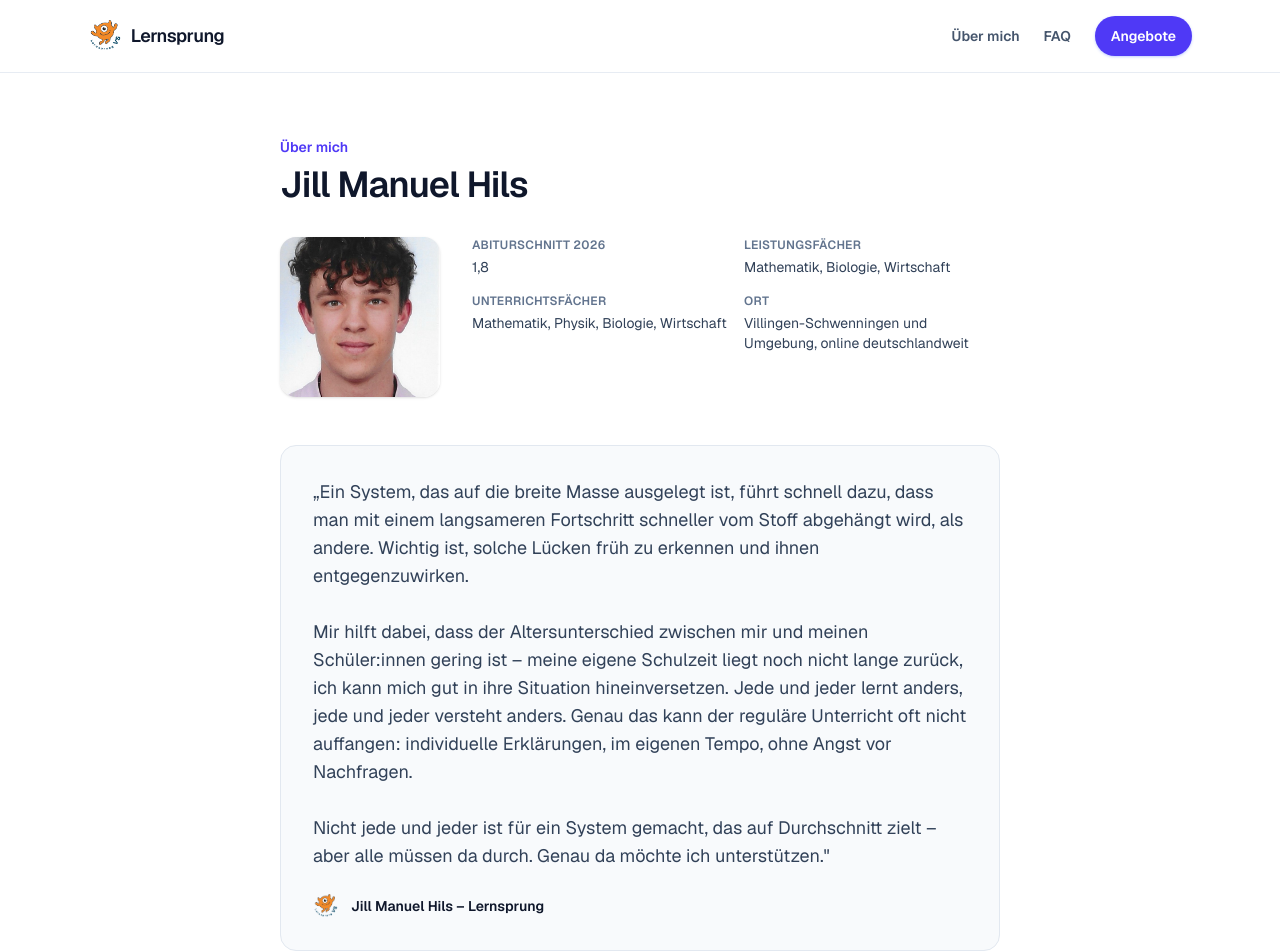
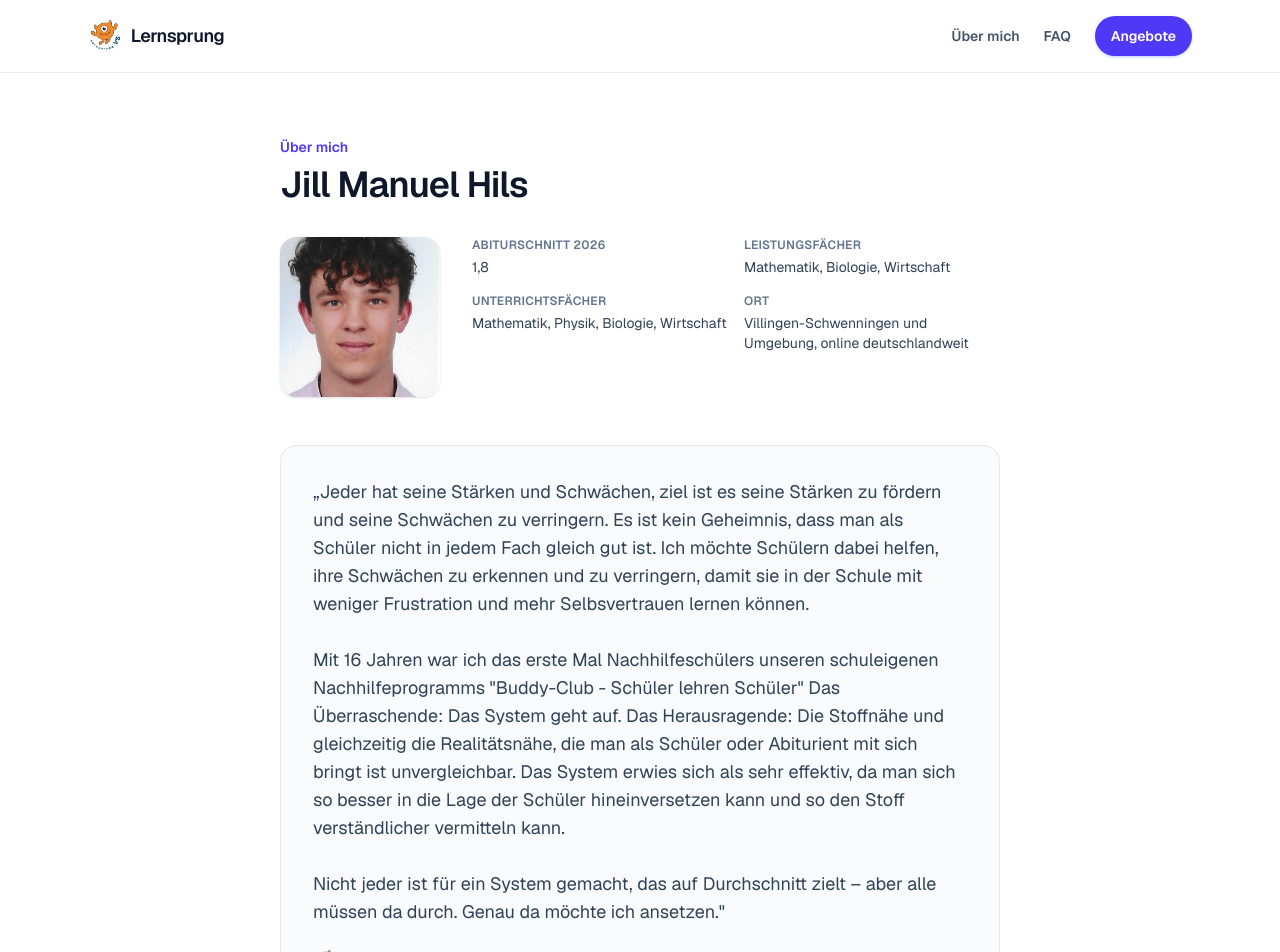
Before and after one commit to tksmtrr2x4-ship-it/27_Nachhilfe-Website, a Next.js app: page /ueber-mich in a window 1280 px wide. Shown: the top 952 px of the page. Built offline with nearby package versions, Linux system fonts and the light colour scheme; no server answers; the database is empty.

Commit message:
Update 2.1.
Über mich

```diff
--- a/app/ueber-mich/page.js
+++ b/app/ueber-mich/page.js
@@ -64,20 +64,17 @@ export default async function UeberMichPage() {
 
       <figure className="mt-12 rounded-2xl border border-slate-200 bg-slate-50 p-8">
         <blockquote className="max-w-prose text-lg text-slate-700">
-          „Ein System, das auf die breite Masse ausgelegt ist, führt schnell dazu,
-          dass man mit einem langsameren Fortschritt schneller vom Stoff abgehängt wird, als andere. Wichtig ist, solche Lücken früh zu
-          erkennen und ihnen entgegenzuwirken.
+          „Jeder hat seine Stärken und Schwächen, ziel ist es seine Stärken zu fördern und seine Schwächen zu verringern.
+          Es ist kein Geheimnis, dass man als Schüler nicht in jedem Fach gleich gut ist. Ich möchte Schülern dabei helfen, ihre Schwächen zu erkennen und zu verringern, damit sie in der Schule mit weniger Frustration und mehr Selbsvertrauen lernen können.
           <br />
           <br />
-          Mir hilft dabei, dass der Altersunterschied zwischen mir und meinen Schüler:innen
-          gering ist – meine eigene Schulzeit liegt noch nicht lange zurück, ich kann mich gut in
-          ihre Situation hineinversetzen. Jede und jeder lernt anders, jede und jeder versteht
-          anders. Genau das kann der reguläre Unterricht oft nicht auffangen: individuelle
-          Erklärungen, im eigenen Tempo, ohne Angst vor Nachfragen.
+          Mit 16 Jahren war ich das erste Mal Nachhilfeschülers unseren schuleigenen Nachhilfeprogramms "Buddy-Club - Schüler lehren Schüler"
+          Das Überraschende: Das System geht auf. Das Herausragende: Die Stoffnähe und gleichzeitig die Realitätsnähe, die man als Schüler oder Abiturient mit sich bringt ist unvergleichbar.
+          Das System erwies sich als sehr effektiv, da man sich so besser in die Lage der Schüler hineinversetzen kann und so den Stoff verständlicher vermitteln kann.
           <br />
           <br />
-          Nicht jede und jeder ist für ein System gemacht, das auf Durchschnitt zielt – aber alle
-          müssen da durch. Genau da möchte ich unterstützen.&quot;
+          Nicht jeder ist für ein System gemacht, das auf Durchschnitt zielt – aber alle
+          müssen da durch. Genau da möchte ich ansetzen.&quot;
         </blockquote>
         <figcaption className="mt-6 flex items-center gap-3 text-sm font-semibold text-slate-900">
           {logoSrc ? (
```
